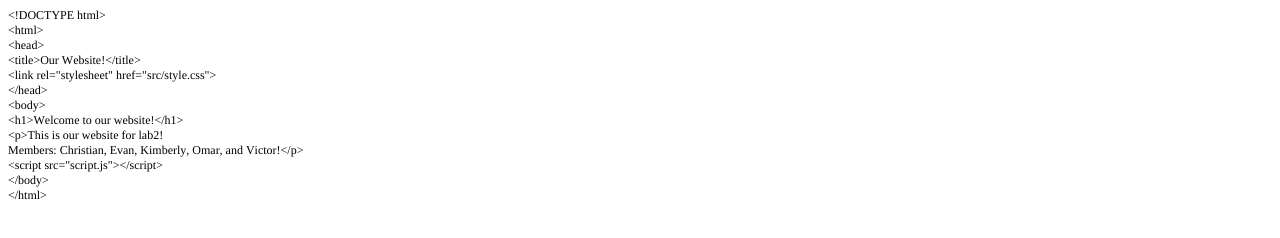
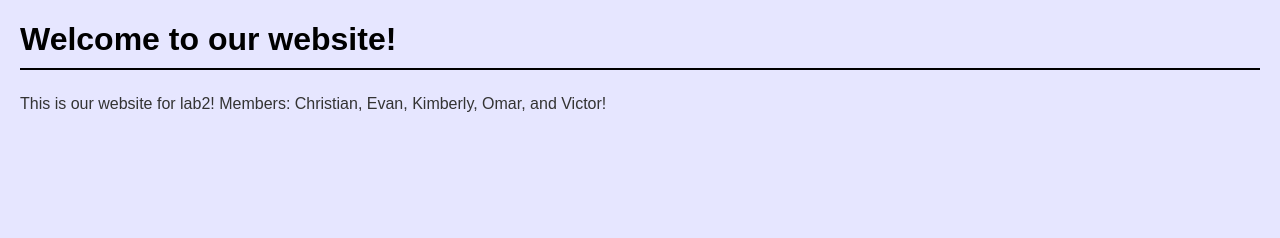
Before and after one commit to omar-juarez01/encryptionisfun, a plain HTML site: page index.html in a window 1280 px wide. Drawn offline with Linux system fonts and the light colour scheme.

Commit message:
Update index.html

```diff
--- a/index.html
+++ b/index.html
@@ -1,29 +1,14 @@
-<!DOCTYPE html PUBLIC "-//W3C//DTD HTML 4.01//EN" "http://www.w3.org/TR/html4/strict.dtd">
+<!DOCTYPE html>
 <html>
 <head>
-  <meta http-equiv="Content-Type" content="text/html; charset=utf-8">
-  <meta http-equiv="Content-Style-Type" content="text/css">
-  <title></title>
-  <meta name="Generator" content="Cocoa HTML Writer">
-  <meta name="CocoaVersion" content="2685.2">
-  <style type="text/css">
-    p.p1 {margin: 0.0px 0.0px 0.0px 0.0px; font: 12.0px Times; -webkit-text-stroke: #000000}
-    span.s1 {font-kerning: none}
-  </style>
+  <meta charset="UTF-8">
+  <title>Our Website!</title>
+  <link rel="stylesheet" href="../src/style.css">
 </head>
 <body>
-<p class="p1"><span class="s1">&lt;!DOCTYPE html&gt;</span></p>
-<p class="p1"><span class="s1">&lt;html&gt;</span></p>
-<p class="p1"><span class="s1">&lt;head&gt;</span></p>
-<p class="p1"><span class="s1">&lt;title&gt;Our Website!&lt;/title&gt;</span></p>
-<p class="p1"><span class="s1">&lt;link rel="stylesheet" href="src/style.css"&gt;</span></p>
-<p class="p1"><span class="s1">&lt;/head&gt;</span></p>
-<p class="p1"><span class="s1">&lt;body&gt;</span></p>
-<p class="p1"><span class="s1">&lt;h1&gt;Welcome to our website!&lt;/h1&gt;</span></p>
-<p class="p1"><span class="s1">&lt;p&gt;This is our website for lab2!</span></p>
-<p class="p1"><span class="s1">Members: Christian, Evan, Kimberly, Omar, and Victor!&lt;/p&gt;</span></p>
-<p class="p1"><span class="s1">&lt;script src="script.js"&gt;&lt;/script&gt;</span></p>
-<p class="p1"><span class="s1">&lt;/body&gt;</span></p>
-<p class="p1"><span class="s1">&lt;/html&gt;</span></p>
+  <h1>Welcome to our website!</h1>
+  <p>This is our website for lab2!
+  Members: Christian, Evan, Kimberly, Omar, and Victor!</p>
+  <script src="script.js"></script>
 </body>
 </html>
```
